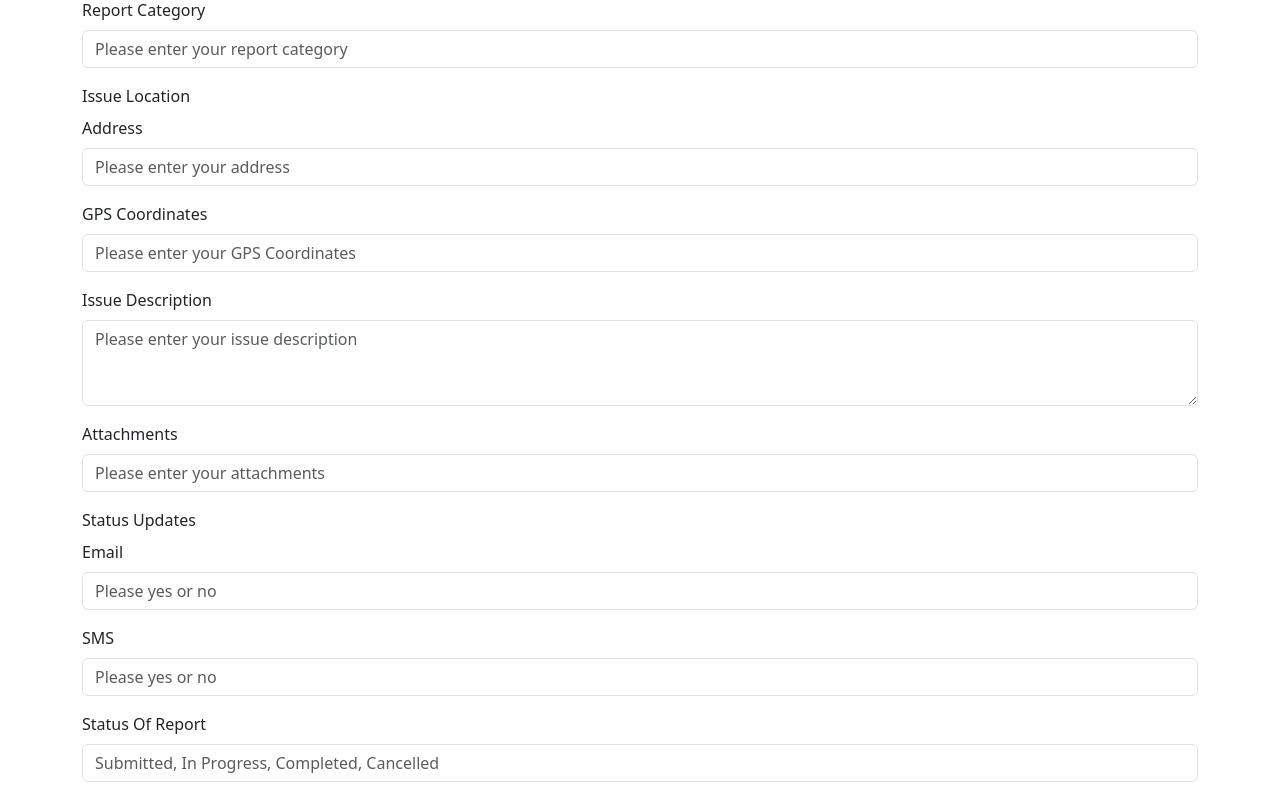
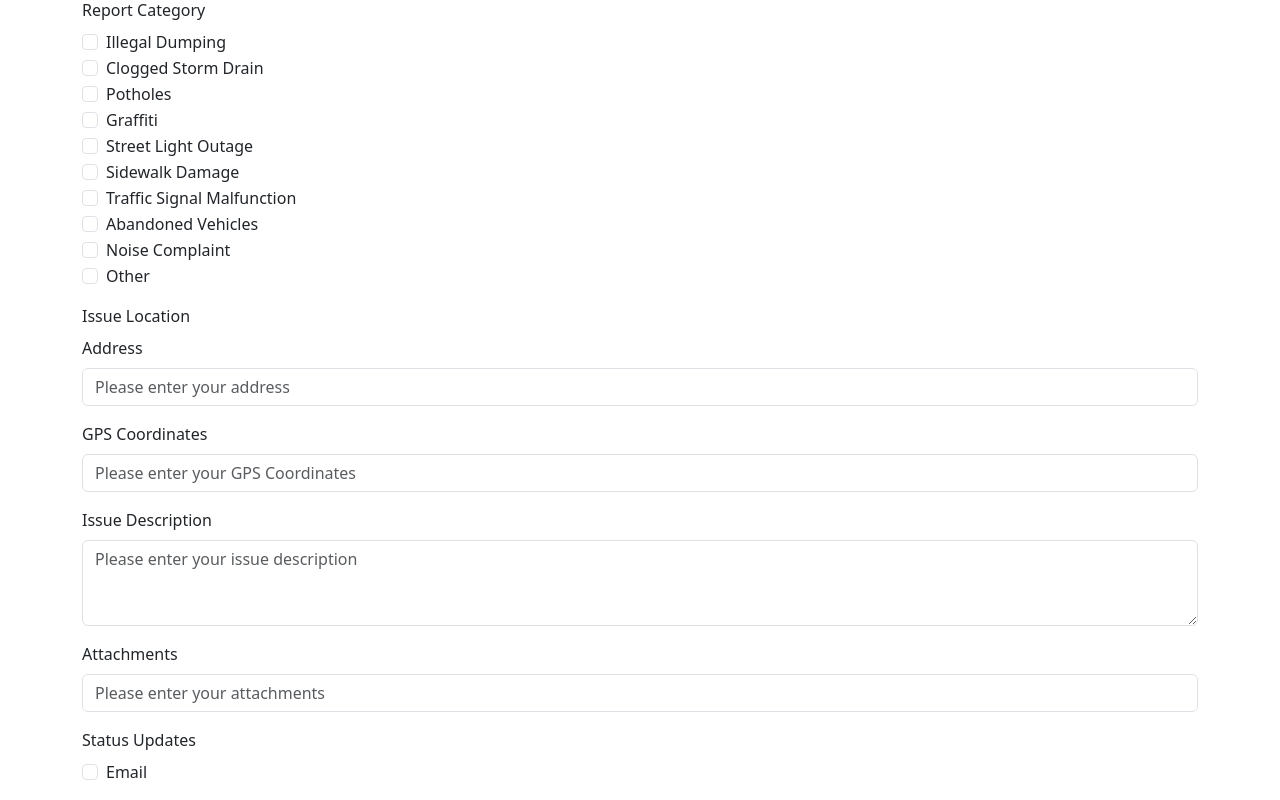
Before and after one commit to CodeDayLabs311/cl311, a Next.js app in the folder app/: page /report/create in a window 1280 px wide. Shown: the part 460-1260 px from the top of the page. Built offline with nearby package versions, Linux system fonts and the light colour scheme.

Commit message:
Backend API

```diff
--- a/app/src/components/report/ReportEdit.tsx
+++ b/app/src/components/report/ReportEdit.tsx
@@ -70,12 +70,33 @@ export default function ReportEdit({
 
             <Form.Group className="mb-3" controlId="EditReport.ReportCategory">
                 <Form.Label>Report Category</Form.Label>
-                <Form.Control
-                    type="text"
-                    placeholder="Please enter your report category"
-                    defaultValue={report?.reportCategory}
-                    onChange={(event) => updateReport({ reportCategory: event.target.value })}
-                />
+                {[
+                    'Illegal Dumping',
+                    'Clogged Storm Drain',
+                    'Potholes',
+                    'Graffiti',
+                    'Street Light Outage',
+                    'Sidewalk Damage',
+                    'Traffic Signal Malfunction',
+                    'Abandoned Vehicles',
+                    'Noise Complaint',
+                    'Other',
+                ].map((category) => (
+                    <Form.Check
+                        type="checkbox"
+                        label={category}
+                        checked={report?.reportCategory.includes(category)}
+                        onChange={(event) => {
+                            const newCategories = [...report!.reportCategory];
+                            if (event.target.checked) {
+                                newCategories.push(category);
+                            } else {
+                                newCategories.splice(newCategories.indexOf(category), 1);
+                            }
+                            updateReport({ reportCategory: newCategories });
+                        }}
+                    />
+                ))}
             </Form.Group>
 
             <Form.Label>Issue Location</Form.Label>
@@ -124,22 +145,28 @@ export default function ReportEdit({
             <Form.Label>Status Updates</Form.Label>
 
             <Form.Group className="mb-3" controlId="EditReport.Email">
-                <Form.Label>Email</Form.Label>
-                <Form.Control
-                    type="text"
-                    placeholder="Please yes or no"
-                    defaultValue={report?.email}
-                    onChange={(event) => updateReport({ email: event.target.value })}
+                <Form.Check
+                    type="checkbox"
+                    label="Email"
+                    checked={report?.email}
+                    onChange={(event) => {
+                        updateReport({
+                            email: event.target.checked,
+                        });
+                    }}
                 />
             </Form.Group>
 
             <Form.Group className="mb-3" controlId="EditReport.Sms">
-                <Form.Label>SMS</Form.Label>
-                <Form.Control
-                    type="text"
-                    placeholder="Please yes or no"
-                    defaultValue={report?.sms}
-                    onChange={(event) => updateReport({ sms: event.target.value })}
+                <Form.Check
+                    type="checkbox"
+                    label="SMS"
+                    checked={report?.sms}
+                    onChange={(event) => {
+                        updateReport({
+                            sms: event.target.checked,
+                        });
+                    }}
                 />
             </Form.Group>
 
@@ -147,7 +174,6 @@ export default function ReportEdit({
                 <Form.Label>Status Of Report</Form.Label>
                 <Form.Control
                     type="text"
-                    placeholder="Submitted, In Progress, Completed, Cancelled"
                     defaultValue={report?.statusOfReport}
                     onChange={(event) => updateReport({ statusOfReport: event.target.value })}
                 />
@@ -157,7 +183,6 @@ export default function ReportEdit({
                 <Form.Label>Date Time Of Submission</Form.Label>
                 <Form.Control
                     type="text"
-                    placeholder="Please enter your date time of submission"
                     defaultValue={report?.dateTimeOfSubmission}
                     onChange={(event) => updateReport({ dateTimeOfSubmission: event.target.value })}
                 />
--- a/app/src/models/data/IReport.ts
+++ b/app/src/models/data/IReport.ts
@@ -5,13 +5,13 @@ export interface IReport {
     name: string;
     emailAddress: string;
     phoneNumber: string;
-    reportCategory: string;
+    reportCategory: string[];
     address: string;
     gpsCoordinates: string;
     issueDescription: string;
     attachments: string;
-    email: string;
-    sms: string;
+    email: boolean;
+    sms: boolean;
     statusOfReport: string;
     dateTimeOfSubmission: string;
 }
@@ -23,13 +23,13 @@ export interface IDBReport {
     Name: { S: string };
     EmailAddress: { S: string };
     PhoneNumber: { S: string };
-    ReportCategory: { S: string };
+    ReportCategory: { SS: string[] };
     Address: { S: string };
     GpsCoordinates: { S: string };
     IssueDescription: { S: string };
     Attachments: { S: string };
-    Email: { S: string };
-    Sms: { S: string };
+    Email: { BOOL: boolean };
+    Sms: { BOOL: boolean };
     StatusOfReport: { S: string };
     DateTimeOfSubmission: { S: string };
 }
--- a/app/src/pages/report/[id]/edit.tsx
+++ b/app/src/pages/report/[id]/edit.tsx
@@ -13,7 +13,7 @@ import Stack from 'react-bootstrap/Stack';
 const BASE_PAGE_TITLE = 'Edit Report';
 
 /** Edit an existing report */
-export default function ReportEdit() {
+export default function ReportReportEdit() {
     const router = useRouter();
     const {
         report,
--- a/app/src/pages/report/create.tsx
+++ b/app/src/pages/report/create.tsx
@@ -15,15 +15,15 @@ const getInitialReport = (): NewReport => ({
     name: '',
     emailAddress: '',
     phoneNumber: '',
-    reportCategory: '',
+    reportCategory: [],
     address: '',
     gpsCoordinates: '',
     issueDescription: '',
     attachments: '',
-    email: '',
-    sms: '',
-    statusOfReport: '',
-    dateTimeOfSubmission: '',
+    email: false,
+    sms: false,
+    statusOfReport: 'Submitted',
+    dateTimeOfSubmission: new Date().toISOString(),
 });
 
 /** Create a new report */
--- a/app/src/utils/clients/ReportDbClient.ts
+++ b/app/src/utils/clients/ReportDbClient.ts
@@ -127,7 +127,7 @@ function marshalReport(report: IReport): Record<string, AttributeValue> {
             S: report!.phoneNumber,
         },
         ReportCategory: {
-            S: report!.reportCategory,
+            SS: report!.reportCategory,
         },
         Address: {
             S: report!.address,
@@ -142,10 +142,10 @@ function marshalReport(report: IReport): Record<string, AttributeValue> {
             S: report!.attachments,
         },
         Email: {
-            S: report!.email,
+            BOOL: report!.email,
         },
         Sms: {
-            S: report!.sms,
+            BOOL: report!.sms,
         },
         StatusOfReport: {
             S: report!.statusOfReport,
@@ -174,13 +174,13 @@ function unmarshalReport(report?: IDBReport): IReport | undefined {
         name: report?.Name?.S!,
         emailAddress: report?.EmailAddress?.S!,
         phoneNumber: report?.PhoneNumber?.S!,
-        reportCategory: report?.ReportCategory?.S!,
+        reportCategory: report?.ReportCategory?.SS!,
         address: report?.Address?.S!,
         gpsCoordinates: report?.GpsCoordinates?.S!,
         issueDescription: report?.IssueDescription?.S!,
         attachments: report?.Attachments?.S!,
-        email: report?.Email?.S!,
-        sms: report?.Sms?.S!,
+        email: report?.Email?.BOOL!,
+        sms: report?.Sms?.BOOL!,
         statusOfReport: report?.StatusOfReport?.S!,
         dateTimeOfSubmission: report?.DateTimeOfSubmission?.S!,
     };
```
